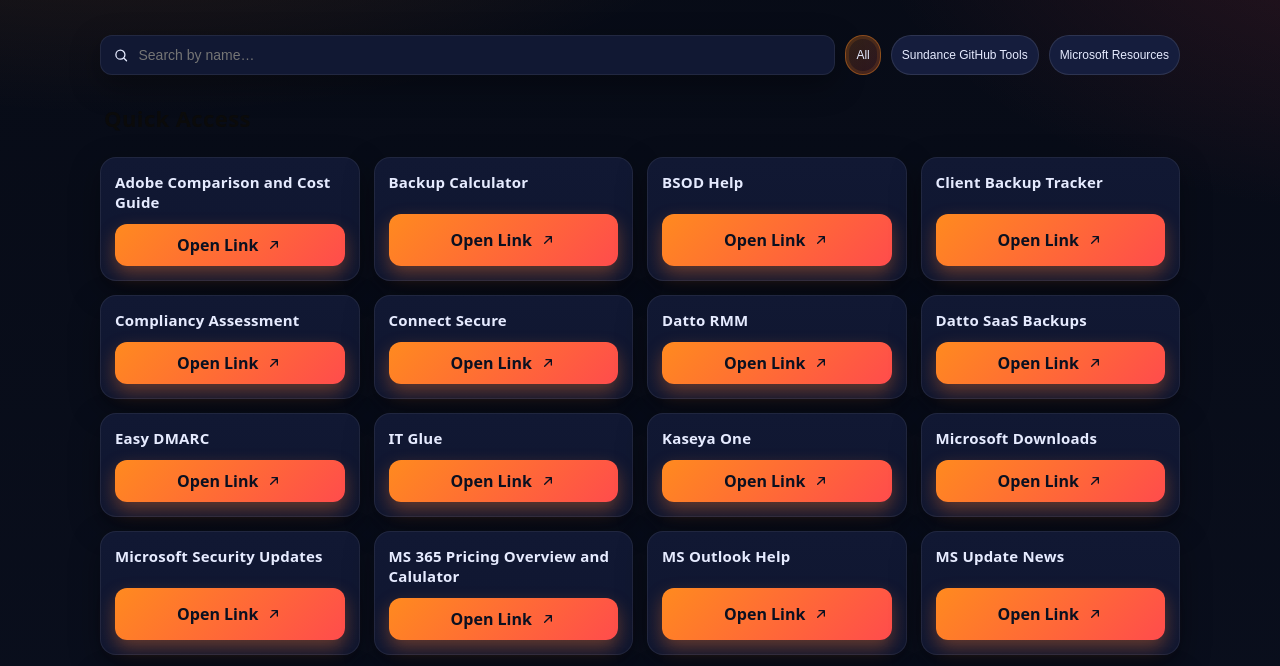
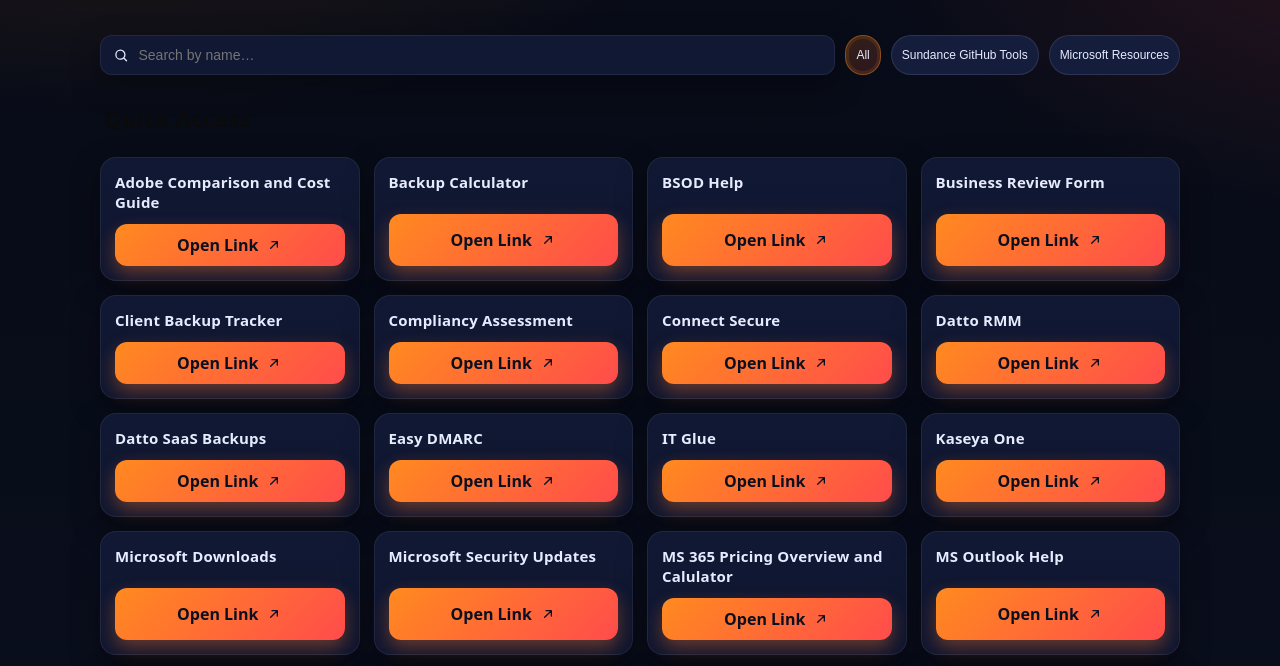
Before and after one commit to SundanceNetworks570/SNI-TechHub, a plain HTML site: page index.html in a window 1280 px wide. Shown: the part 112-778 px from the top of the page. Drawn offline with Linux system fonts and the light colour scheme.

Commit message:
Update index.html

```diff
--- a/index.html
+++ b/index.html
@@ -304,6 +304,16 @@ header .brand-title, header .brand-sub{
         <article class="card" data-tags="github">
           <div class="label">BSOD Help</div>
           <a class="open-btn" href="https://sundancenetworks570.github.io/BSOD_Codes/" target="_blank" rel="noopener noreferrer">
+            Open Link
+            <svg width="16" height="16" viewBox="0 0 24 24" fill="none" aria-hidden="true">
+              <path d="M7 17L17 7M9 7h8v8" stroke="currentColor" stroke-width="2" stroke-linecap="round" stroke-linejoin="round"/>
+            </svg>
+          </a>
+        </article>
+
+	 	<article class="card" data-tags="github">
+          <div class="label">Business Review Form</div>
+          <a class="open-btn" href="https://sundancenetworks570.github.io/Business-Review-Form/" target="_blank" rel="noopener noreferrer">
             Open Link
             <svg width="16" height="16" viewBox="0 0 24 24" fill="none" aria-hidden="true">
               <path d="M7 17L17 7M9 7h8v8" stroke="currentColor" stroke-width="2" stroke-linecap="round" stroke-linejoin="round"/>
```
